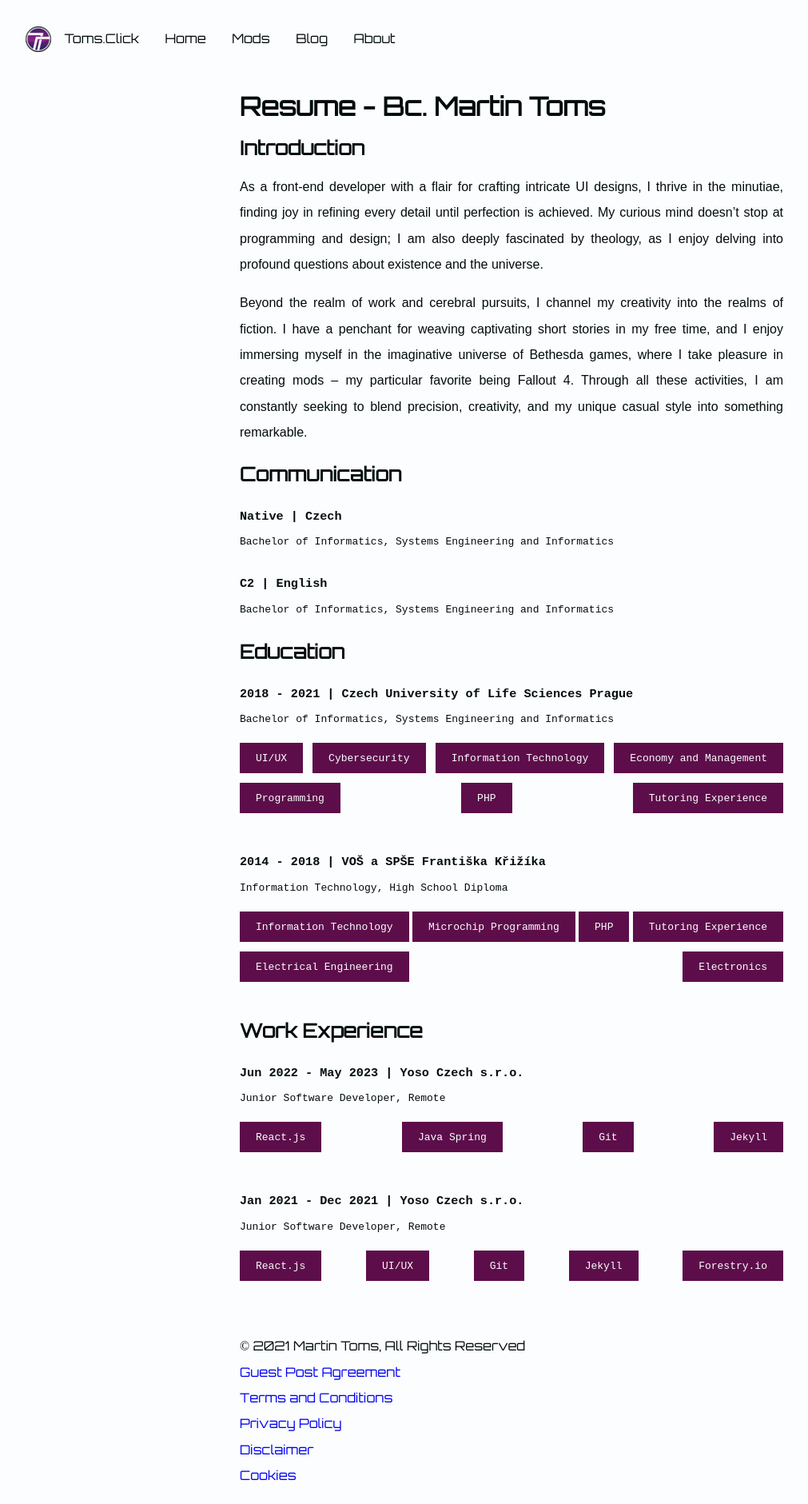
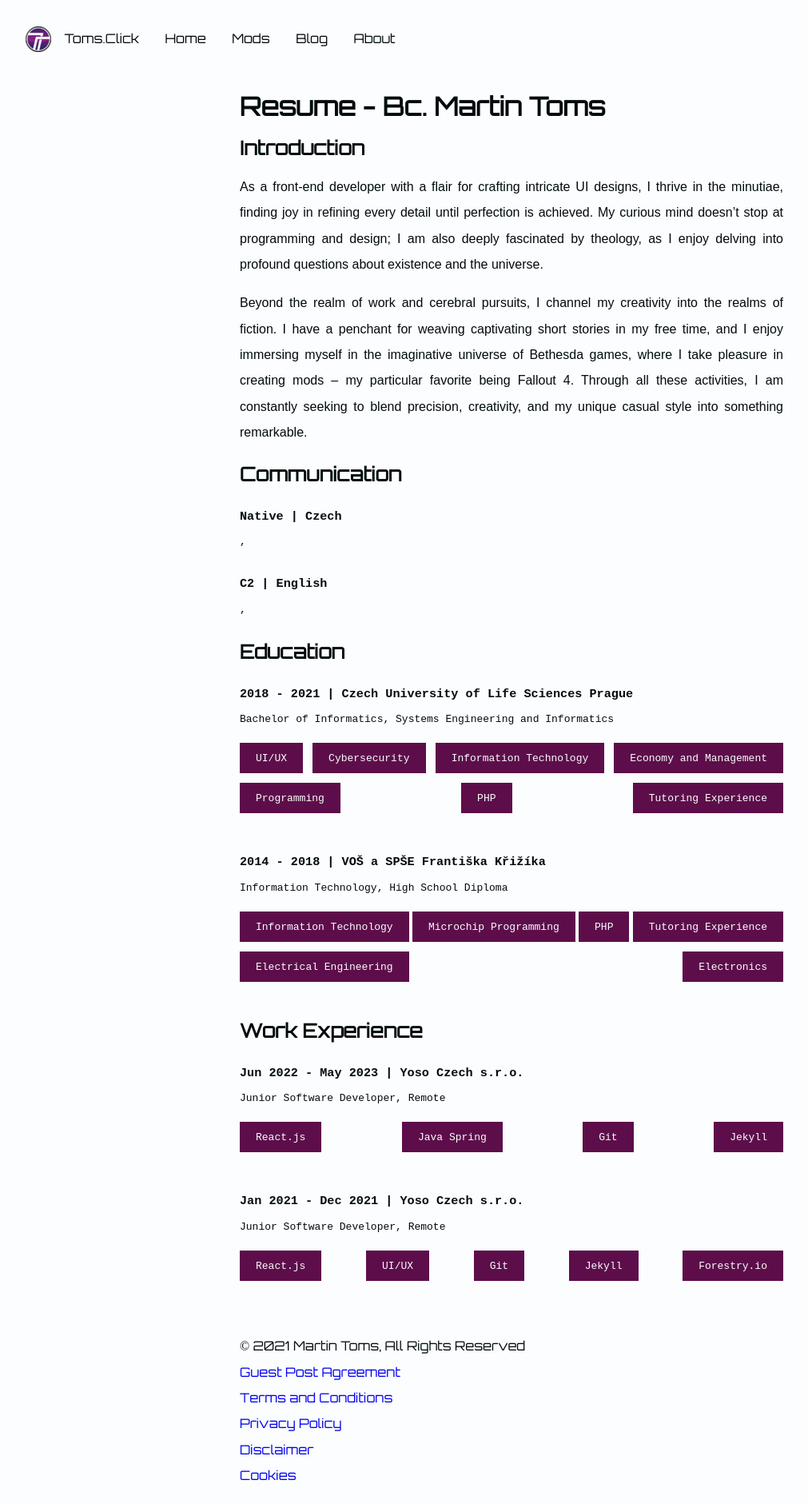
Before and after one commit to morgosus/morgosus.github.io, a Jekyll site: the page built from about.markdown, in a window 1280 px wide. Shown: the whole page at 80% size, without its empty margins (0-1011 px from the left). Built offline with Jekyll 4.4.1, drawn with Linux system fonts in a browser that asks for light colours.

Commit message:
Update about.markdown

```diff
--- a/about.markdown
+++ b/about.markdown
@@ -7,12 +7,12 @@ sections:
     layout: general
     data:
     - name: Czech
-      heading: Bachelor of Informatics
-      subheading: Systems Engineering and Informatics
+      heading:
+      subheading:
       date: Native
     - name: English
-      heading: Bachelor of Informatics
-      subheading: Systems Engineering and Informatics
+      heading:
+      subheading:
       date: C2
   - name: Education
     layout: general
```
